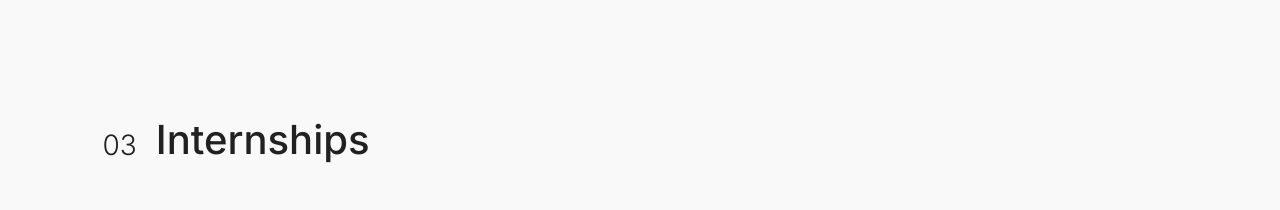
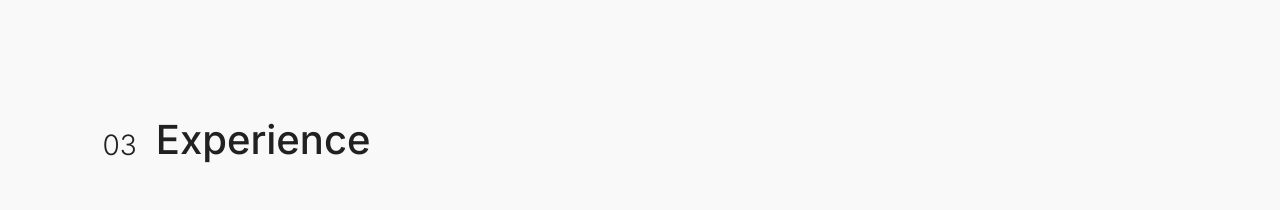
Before and after one commit to dhjiang1/darren-jiang, a Next.js app in the folder personal-site/: page / in a window 1280 px wide. Shown: the part 2400-2610 px from the top of the page. Built offline with nearby package versions, Linux system fonts and the light colour scheme.

Commit message:
Update page.tsx

```diff
--- a/personal-site/src/app/page.tsx
+++ b/personal-site/src/app/page.tsx
@@ -36,7 +36,7 @@ export default function Home() {
           <a href="#homepage"><h1 className="active">home</h1></a>
           <a href="#about_page"><h1>about</h1></a>
           <a href="#skills_page"><h1>skills</h1></a>
-          <a href="#internships_page"><h1>experience</h1></a>
+          <a href="#experience_page"><h1>experience</h1></a>
           <a href="#contact"><h1>contact</h1></a>
         </nav>
 
@@ -48,7 +48,7 @@ export default function Home() {
           <a href="#homepage"><h1 className="active">home</h1></a>
           <a href="#about_page"><h1>about</h1></a>
           <a href="#skills_page"><h1>skills</h1></a>
-          <a href="#internships_page"><h1>experience</h1></a>
+          <a href="#experience_page"><h1>experience</h1></a>
           <a href="#contact"><h1>contact</h1></a>
         </nav>
 
@@ -143,11 +143,11 @@ export default function Home() {
 
       </section>
 
-      <section id="internships_page">
+      <section id="experience_page">
 
         <div className="section-header">
           <div className={styles.section_number}>03</div>
-          <div className={styles.section_title}>Internships</div>
+          <div className={styles.section_title}>Experience</div>
         </div>
 
 
@@ -309,7 +309,7 @@ export default function Home() {
           <a href="#homepage"><h1>home</h1></a>
           <a href="#about_page"><h1>about</h1></a>
           <a href="#skills_page"><h1>skills</h1></a>
-          <a href="#internships_page"><h1>experience</h1></a>
+          <a href="#experience_page"><h1>experience</h1></a>
           <a href="#contact"><h1 className="active">contact</h1></a>
         </nav>
 
```
